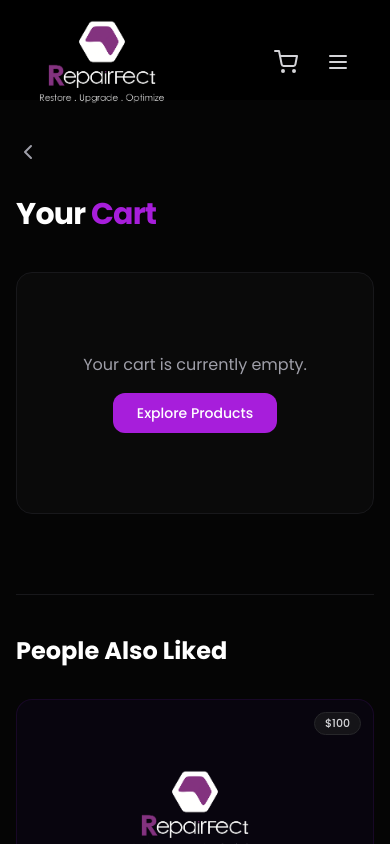
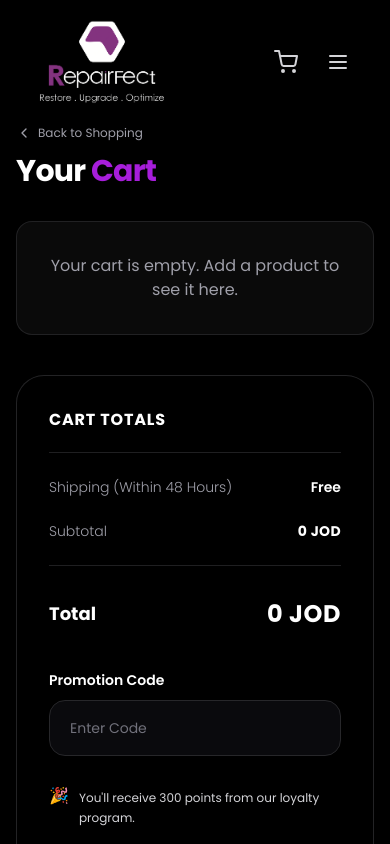
Before and after one commit to akash-547/Repairfect-ecommerce, a Next.js app: page /cart in a window 390 px wide. Built offline with nearby package versions, Linux system fonts and the light colour scheme.

Commit message:
fix:some cahagnes

```diff
--- a/app/cart/page.jsx
+++ b/app/cart/page.jsx
@@ -1,5 +1,18 @@
+import { Suspense } from "react";
 import CartView from "@/features/cart";
 
 export default function CartPage() {
-  return <CartView />;
+  return (
+    <main className="min-h-screen bg-[#050505]">
+      <Suspense
+        fallback={
+          <div className="flex min-h-screen items-center justify-center bg-[#050505] px-4 text-center text-zinc-300">
+            <p className="text-sm sm:text-base">Loading your cart...</p>
+          </div>
+        }
+      >
+        <CartView />
+      </Suspense>
+    </main>
+  );
 }
--- a/context/CartContext.jsx
+++ b/context/CartContext.jsx
@@ -1,34 +1,40 @@
 "use client";
 
-import React, { createContext, useContext, useState, useEffect } from "react";
+import React, { createContext, useContext, useState, useEffect, useMemo, useCallback } from "react";
 
 const CartContext = createContext(undefined);
 
 export function CartProvider({ children }) {
   const [cartItems, setCartItems] = useState([]);
+  const [isHydrated, setIsHydrated] = useState(false);
 
-  // 1. LocalStorage Se Load Karein (Initial Mount)
   useEffect(() => {
     try {
       const savedCart = localStorage.getItem("repairfect_cart");
       if (savedCart) {
-        setCartItems(JSON.parse(savedCart));
+        const parsedCart = JSON.parse(savedCart);
+        if (Array.isArray(parsedCart)) {
+          setCartItems(parsedCart);
+        }
       }
     } catch (error) {
       console.error("LocalStorage load error:", error);
+    } finally {
+      setIsHydrated(true);
     }
   }, []);
 
-  // 2. LocalStorage Mein Save Karein Jab BHI state Change ho
   useEffect(() => {
+    if (!isHydrated) return;
+
     try {
       localStorage.setItem("repairfect_cart", JSON.stringify(cartItems));
     } catch (error) {
       console.error("LocalStorage save error:", error);
     }
-  }, [cartItems]);
+  }, [cartItems, isHydrated]);
 
-  const addToCart = (product) => {
+  const addToCart = useCallback((product) => {
     setCartItems((prevItems) => {
       const existingIndex = prevItems.findIndex(
         (item) => item.id === product.id && item.selectedColor === product.selectedColor
@@ -36,55 +42,49 @@ export function CartProvider({ children }) {
 
       if (existingIndex > -1) {
         const updated = [...prevItems];
-        updated[existingIndex].quantity = (updated[existingIndex].quantity || 1) + 1;
+        updated[existingIndex] = {
+          ...updated[existingIndex],
+          quantity: (updated[existingIndex].quantity || 1) + 1,
+        };
         return updated;
       }
 
       return [...prevItems, { ...product, price: product.price || 60, quantity: 1 }];
     });
-  };
+  }, []);
 
-  const decreaseQuantity = (id, selectedColor) => {
+  const decreaseQuantity = useCallback((id, selectedColor) => {
     setCartItems((prevItems) =>
       prevItems
         .map((item) => {
           if (item.id === id && item.selectedColor === selectedColor) {
-            return { ...item, quantity: item.quantity - 1 };
+            return { ...item, quantity: Math.max((item.quantity || 1) - 1, 0) };
           }
           return item;
         })
         .filter((item) => item.quantity > 0)
     );
-  };
+  }, []);
 
-  const removeFromCart = (id, selectedColor) => {
+  const removeFromCart = useCallback((id, selectedColor) => {
     setCartItems((prevItems) =>
-      prevItems.filter(
-        (item) => !(item.id === id && item.selectedColor === selectedColor)
-      )
+      prevItems.filter((item) => !(item.id === id && item.selectedColor === selectedColor))
     );
-  };
+  }, []);
 
-  const cartCount = cartItems.reduce((acc, item) => acc + item.quantity, 0);
-  const totalPrice = cartItems.reduce(
-    (acc, item) => acc + item.price * item.quantity,
-    0
+  const value = useMemo(
+    () => ({
+      cartItems,
+      addToCart,
+      decreaseQuantity,
+      removeFromCart,
+      cartCount: cartItems.reduce((acc, item) => acc + (item.quantity || 0), 0),
+      totalPrice: cartItems.reduce((acc, item) => acc + (item.price || 0) * (item.quantity || 0), 0),
+    }),
+    [cartItems, addToCart, decreaseQuantity, removeFromCart]
   );
 
-  return (
-    <CartContext.Provider
-      value={{
-        cartItems,
-        addToCart,
-        decreaseQuantity,
-        removeFromCart,
-        cartCount,
-        totalPrice,
-      }}
-    >
-      {children}
-    </CartContext.Provider>
-  );
+  return <CartContext.Provider value={value}>{children}</CartContext.Provider>;
 }
 
 export const useCart = () => {
--- a/features/cart/components/CartItemList.jsx
+++ b/features/cart/components/CartItemList.jsx
@@ -6,63 +6,68 @@ import { useCart } from "@/context/CartContext";
 
 export default function CartItemList() {
   const { cartItems, addToCart, decreaseQuantity, removeFromCart } = useCart();
+  const items = Array.isArray(cartItems) ? cartItems : [];
+
+  if (items.length === 0) {
+    return (
+      <div className="rounded-2xl border border-zinc-800/80 bg-[#0a0a0a] p-8 text-center">
+        <p className="text-zinc-400">Your cart is empty. Add a product to see it here.</p>
+      </div>
+    );
+  }
 
   return (
     <div className="flex flex-col w-full">
-      {/* Cart Items List */}
       <div className="divide-y divide-zinc-800/80 border-b border-zinc-800/80">
-        {cartItems.map((item, index) => {
-          const itemPrice = item.price || 60;
-          const totalItemPrice = itemPrice * item.quantity;
-          const imageSrc = item.image || "/assets/heroSectionBg.png";
+        {items.map((item, index) => {
+          const safeQuantity = Number(item?.quantity ?? 1);
+          const itemPrice = Number(item?.price ?? 60);
+          const totalItemPrice = itemPrice * safeQuantity;
+          const imageSrc = item?.image || "/assets/heroSectionBg.png";
 
           return (
             <div
-              key={`${item.id || index}-${item.selectedColor}`}
+              key={`${item?.id ?? index}-${item?.selectedColor ?? "default"}`}
               className="py-6 flex items-center justify-between gap-4 sm:gap-6"
             >
-              {/* 1. Close / Remove Cross Icon */}
               <button
-                onClick={() => removeFromCart(item.id, item.selectedColor)}
+                onClick={() => removeFromCart(item?.id, item?.selectedColor)}
                 className="text-zinc-500 hover:text-white transition-colors cursor-pointer p-1"
                 aria-label="Remove item"
               >
                 <FiX className="text-xl sm:text-2xl" />
               </button>
 
-              {/* 2. Product Thumbnail */}
               <div className="w-20 h-20 sm:w-28 sm:h-24 bg-gradient-to-br from-zinc-900 via-black to-purple-950/20 rounded-xl flex items-center justify-center overflow-hidden shrink-0 border border-zinc-800/60 p-2">
                 <Image
                   src={imageSrc}
-                  alt={item.title || "The X-Force Elite Controller"}
+                  alt={item?.title || "Product"}
                   width={100}
                   height={80}
                   className="object-contain w-full h-full"
                 />
               </div>
 
-              {/* 3. Title & Optional Color Variant */}
               <div className="flex-1 min-w-0 px-2">
                 <h3 className="text-sm sm:text-base font-semibold text-white leading-snug">
-                  {item.title || "The X-Force Elite Controller"}
+                  {item?.title || "Product"}
                 </h3>
-                {item.selectedColor && (
+                {item?.selectedColor && (
                   <span className="text-xs text-zinc-400 block mt-1">
                     Color: <span className="text-purple-400">{item.selectedColor}</span>
                   </span>
                 )}
               </div>
 
-              {/* 4. Quantity Controller Buttons (- 1 +) */}
               <div className="flex items-center gap-3 bg-[#111115] border border-zinc-800/90 rounded-full px-3 py-1.5 shrink-0">
                 <button
-                  onClick={() => decreaseQuantity(item.id, item.selectedColor)}
+                  onClick={() => decreaseQuantity(item?.id, item?.selectedColor)}
                   className="w-6 h-6 rounded-full bg-zinc-900 hover:bg-zinc-800 text-zinc-300 hover:text-white flex items-center justify-center transition-colors cursor-pointer"
                 >
                   <FiMinus className="text-xs" />
                 </button>
                 <span className="text-sm font-semibold w-5 text-center text-white">
-                  {item.quantity}
+                  {safeQuantity}
                 </span>
                 <button
                   onClick={() => addToCart(item)}
@@ -72,7 +77,6 @@ export default function CartItemList() {
                 </button>
               </div>
 
-              {/* 5. Total Price & Base Unit Price */}
               <div className="text-right shrink-0 min-w-[90px]">
                 <div className="text-base sm:text-lg font-bold text-white tracking-wide">
                   {totalItemPrice} JOD
@@ -86,7 +90,6 @@ export default function CartItemList() {
         })}
       </div>
 
-      {/* Update Cart Trigger Button (Bottom Right) */}
       <div className="flex justify-end pt-5">
         <button className="text-xs text-zinc-400 hover:text-white transition-colors flex items-center gap-2 cursor-pointer group">
           <FiRotateCw className="text-sm transition-transform duration-300 group-hover:rotate-180" />
--- a/features/cart/components/CartTotals.jsx
+++ b/features/cart/components/CartTotals.jsx
@@ -6,40 +6,35 @@ import { FiArrowRight, FiChevronLeft } from "react-icons/fi";
 import { useCart } from "@/context/CartContext";
 
 export default function CartTotals() {
-  const { totalPrice } = useCart();
+  const { totalPrice = 0 } = useCart();
   const [promoCode, setPromoCode] = useState("");
+  const safeTotalPrice = Number(totalPrice) || 0;
+  const isCartEmpty = safeTotalPrice <= 0;
 
   return (
     <div className="w-full max-w-[427px] min-h-[664px] bg-[#000000] border border-zinc-800/90 rounded-[28px] p-8 flex flex-col justify-between shadow-2xl select-none">
-
-      {/* Top Details Section */}
       <div className="space-y-6">
-        {/* Title */}
         <h2 className="text-base font-bold tracking-wider text-white uppercase border-b border-zinc-800/80 pb-5">
           CART TOTALS
         </h2>
 
-        {/* Shipping Row */}
         <div className="flex justify-between items-center text-sm text-zinc-400">
           <span className="font-light">Shipping (Within 48 Hours)</span>
           <span className="text-white font-semibold">Free</span>
         </div>
 
-        {/* Subtotal Row */}
         <div className="flex justify-between items-center text-sm text-zinc-400 border-b border-zinc-800/80 pb-6">
           <span className="font-light">Subtotal</span>
-          <span className="text-white font-bold tracking-wide">{totalPrice} JOD</span>
+          <span className="text-white font-bold tracking-wide">{safeTotalPrice} JOD</span>
         </div>
 
-        {/* Total Row */}
         <div className="flex justify-between items-center pt-2">
           <span className="text-lg font-bold text-white">Total</span>
           <span className="text-2xl font-bold text-white tracking-wide">
-            {totalPrice} JOD
+            {safeTotalPrice} JOD
           </span>
         </div>
 
-        {/* Promotion Code Section */}
         <div className="pt-4 space-y-2.5">
           <label className="text-sm font-semibold text-white block">
             Promotion Code
@@ -55,24 +50,25 @@ export default function CartTotals() {
           </div>
         </div>
 
-        {/* Loyalty Program Note */}
         <div className="flex items-start gap-2.5 text-xs text-zinc-300 pt-2 leading-relaxed">
           <span className="text-base leading-none">🎉</span>
-          <span>
-            You'll receive 300 points from our loyalty program.
-          </span>
+          <span>You&apos;ll receive 300 points from our loyalty program.</span>
         </div>
       </div>
 
-      {/* Bottom CTA Section */}
       <div className="space-y-4 pt-6">
-        {/* Checkout Button */}
-        <button className="w-full h-14 bg-[#A71EDB] hover:bg-[#8B00CC] text-white rounded-2xl font-semibold text-sm transition-all duration-300 cursor-pointer flex items-center justify-center gap-2 group active:scale-[0.98] shadow-lg shadow-purple-950/30">
+        <button
+          disabled={isCartEmpty}
+          className={`w-full h-14 rounded-2xl font-semibold text-sm transition-all duration-300 flex items-center justify-center gap-2 group active:scale-[0.98] shadow-lg shadow-purple-950/30 ${
+            isCartEmpty
+              ? "cursor-not-allowed bg-zinc-800 text-zinc-500 shadow-none"
+              : "bg-[#A71EDB] hover:bg-[#8B00CC] text-white cursor-pointer"
+          }`}
+        >
           <span>Checkout</span>
           <FiArrowRight className="text-base transition-transform duration-300 group-hover:translate-x-1" />
         </button>
 
-        {/* Continue Shopping Link */}
         <div className="text-center">
           <Link
             href="/products"
@@ -83,7 +79,6 @@ export default function CartTotals() {
           </Link>
         </div>
       </div>
-
     </div>
   );
 }
--- a/features/cart/components/PeopleAlsoLiked.jsx
+++ b/features/cart/components/PeopleAlsoLiked.jsx
@@ -1,35 +1,35 @@
 "use client";
 
-import Image from "next/image";
+import ProductCard from "@/components/ui/ProductCard";
 
 const LIKED_PRODUCTS = [
   {
     id: 101,
     title: "XBOX Controller Cover",
     description: "Figma ipsum component variant main layer. shadow opacity.",
-    price: 100,
-    image: "/assets/logo.png",
+    price: "$100",
+    imageSrc: "/assets/logo.png",
   },
   {
     id: 102,
     title: "XBOX Controller Cover",
     description: "Figma ipsum component variant main layer. shadow opacity.",
-    price: 90,
-    image: "/assets/logo.png",
+    price: "$90",
+    imageSrc: "/assets/logo.png",
   },
   {
     id: 103,
     title: "XBOX Controller Cover",
     description: "Figma ipsum component variant main layer. shadow opacity.",
-    price: 100,
-    image: "/assets/logo.png",
+    price: "$100",
+    imageSrc: "/assets/logo.png",
   },
   {
     id: 104,
     title: "XBOX Controller Cover",
     description: "Figma ipsum component variant main layer. shadow opacity.",
-    price: 120,
-    image: "/assets/logo.png",
+    price: "$120",
+    imageSrc: "/assets/logo.png",
   },
 ];
 
@@ -40,33 +40,7 @@ export default function PeopleAlsoLiked() {
 
       <div className="grid grid-cols-1 sm:grid-cols-2 lg:grid-cols-4 gap-5">
         {LIKED_PRODUCTS.map((product) => (
-          <div
-            key={product.id}
-            className="relative bg-[#08050e] border border-purple-900/20 rounded-2xl p-4 flex flex-col justify-between hover:border-purple-500/40 transition-all duration-300 group cursor-pointer"
-          >
-            <div className="absolute top-3 right-3 bg-zinc-900/80 border border-zinc-800 text-[11px] font-medium text-zinc-300 px-2.5 py-0.5 rounded-full">
-              ${product.price}
-            </div>
-
-            <div className="w-full h-44 flex items-center justify-center my-2 overflow-hidden">
-              <Image
-                src={product.image}
-                alt={product.title}
-                width={140}
-                height={140}
-                className="object-contain group-hover:scale-105 transition-transform duration-300"
-              />
-            </div>
-
-            <div>
-              <h4 className="text-sm font-semibold text-white mb-1">
-                {product.title}
-              </h4>
-              <p className="text-xs text-zinc-500 font-light leading-relaxed line-clamp-2">
-                {product.description}
-              </p>
-            </div>
-          </div>
+          <ProductCard key={product.id} product={product} />
         ))}
       </div>
     </div>
--- a/features/cart/index.jsx
+++ b/features/cart/index.jsx
@@ -1,55 +1,42 @@
 "use client";
 
 import Link from "next/link";
-import { useRouter } from "next/navigation";
 import { FiChevronLeft } from "react-icons/fi";
-import { useCart } from "@/context/CartContext";
-
+import Container from "@/components/shared/Container";
 import CartItemList from "./components/CartItemList";
 import CartTotals from "./components/CartTotals";
 import PeopleAlsoLiked from "./components/PeopleAlsoLiked";
 
 export default function CartView() {
-  const router = useRouter();
-  const { cartItems } = useCart();
-
   return (
-    <div className="min-h-screen bg-[#050505] text-white py-8 px-4 sm:px-8 max-w-7xl mx-auto select-none">
-      <button
-        onClick={() => router.back()}
-        className="p-2 -ml-2 text-zinc-400 hover:text-white transition-colors cursor-pointer mb-6"
-        aria-label="Go Back"
-      >
-        <FiChevronLeft className="text-2xl" />
-      </button>
-
-      <h1 className="text-3xl sm:text-4xl font-bold mb-10 tracking-tight">
-        Your <span className="text-[#A71EDB]">Cart</span>
-      </h1>
-
-      {cartItems.length === 0 ? (
-        <div className="py-20 text-center border border-zinc-900 rounded-2xl bg-[#0a0a0a]">
-          <p className="text-zinc-400 mb-4">Your cart is currently empty.</p>
+    <main className="w-full bg-black min-h-screen pt-6 pb-24 text-white">
+      <Container>
+        <div className="mb-8 space-y-3">
           <Link
             href="/products"
-            className="inline-block bg-[#A71EDB] hover:bg-[#8B00CC] text-white px-6 py-2.5 rounded-xl font-medium text-sm transition-all"
+            className="inline-flex items-center gap-1.5 text-xs sm:text-sm text-zinc-400 hover:text-white transition-colors cursor-pointer group"
           >
-            Explore Products
+            <FiChevronLeft className="text-base transition-transform group-hover:-translate-x-1" />
+            <span>Back to Shopping</span>
           </Link>
+
+          <h1 className="text-3xl sm:text-5xl font-bold tracking-tight">
+            Your <span className="text-[#A71EDB]">Cart</span>
+          </h1>
         </div>
-      ) : (
-        <div className="grid grid-cols-1 lg:grid-cols-12 gap-10 items-start">
-          <div className="lg:col-span-7">
+
+        <div className="flex flex-col lg:flex-row items-start justify-between gap-10 lg:gap-16 w-full">
+          <div className="w-full lg:flex-1 min-w-0">
             <CartItemList />
           </div>
 
-          <div className="lg:col-span-5">
+          <div className="w-full lg:w-[28rem] shrink-0 sticky top-28 z-20">
             <CartTotals />
           </div>
         </div>
-      )}
 
-      <PeopleAlsoLiked />
-    </div>
+        <PeopleAlsoLiked />
+      </Container>
+    </main>
   );
 }
```
Also changed, not shown: components/ui/ProductCard.jsx (+11 -6 lines).
